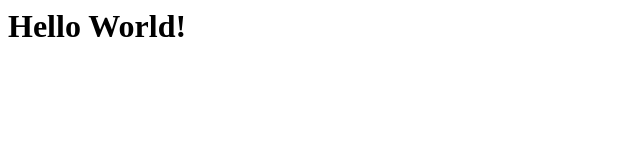
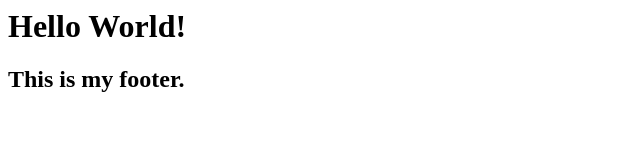
Before and after one commit to mitchgams/GitTest, a plain HTML site: page index.html in a window 1280 px wide. Shown: the whole page, without its empty margins (0-640 px from the left). Drawn offline with Linux system fonts and the light colour scheme.

Commit message:
Added a footer to index.html

```diff
--- a/index.html
+++ b/index.html
@@ -7,4 +7,7 @@
             <h1>Hello World!</h1>
         </div>
     </body>
+    <footer>
+        <h2>This is my footer.</h2>
+    </footer>
 </html>
```
